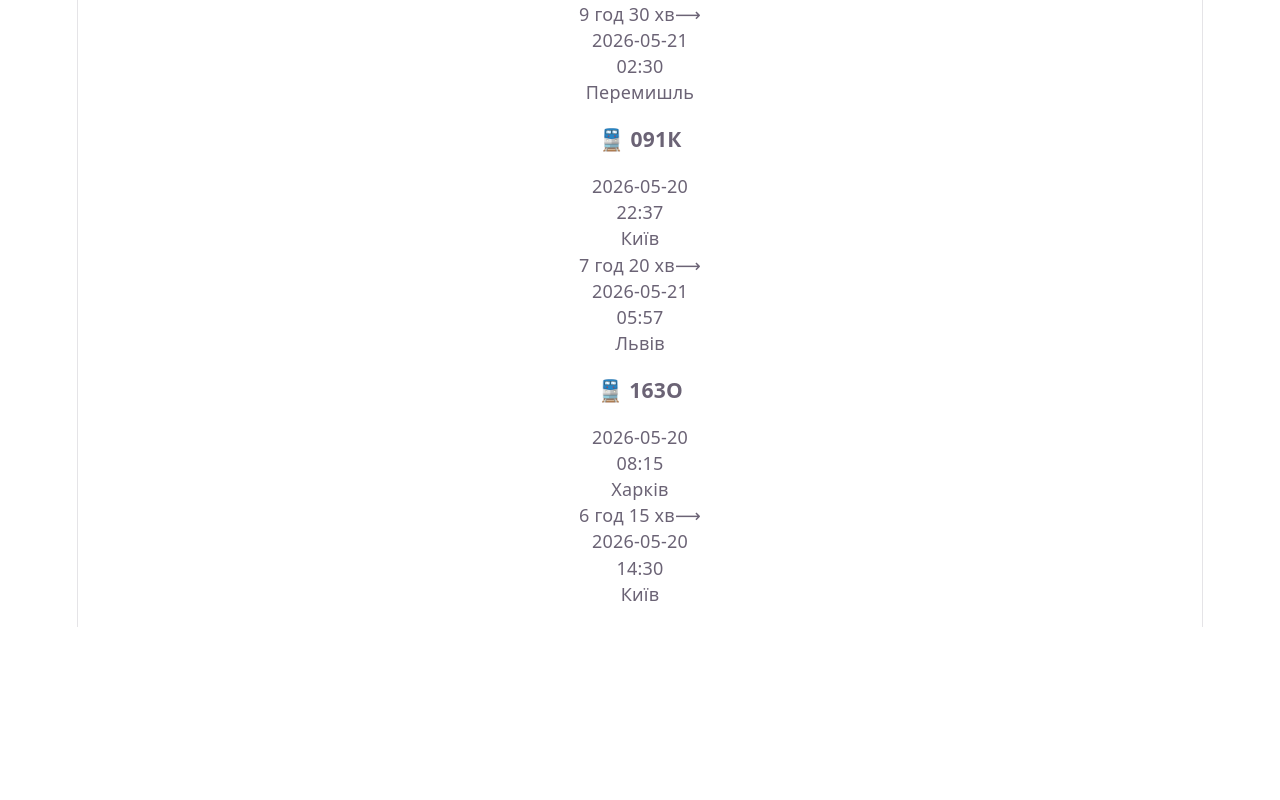
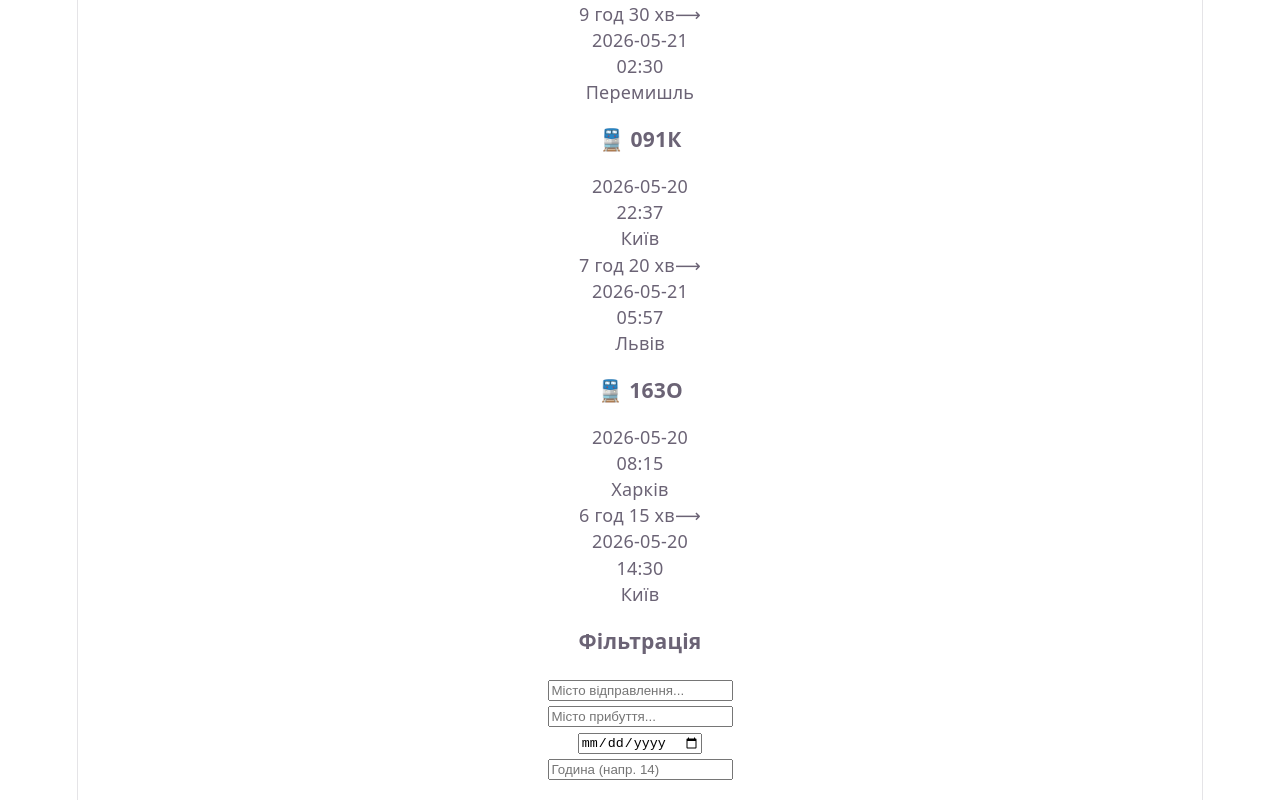
Before and after one commit to julybas/frontend_lab9-10, a React (Vite) app: page / in a window 1280 px wide. Shown: the part 282-1082 px from the top of the page. Before the commit the page ends 909 px from the top, so only its background shows below. Built offline with nearby package versions, Linux system fonts and the light colour scheme.

Commit message:
added filtering for searching with the required parameters

```diff
--- a/src/components/TrainList.jsx
+++ b/src/components/TrainList.jsx
@@ -1,6 +1,25 @@
 import React, { useState } from "react";
 import TrainCard from "./TrainCard";
 import { trains } from "../data/trains";
+
+const FilterInput = ({
+  field,
+  value,
+  onChange,
+  type = "text",
+  placeholder = "",
+  extra = {},
+}) => (
+  <div>
+    <input
+      type={type}
+      placeholder={placeholder}
+      value={value}
+      onChange={(e) => onChange(field, e.target.value)}
+      {...extra}
+    />
+  </div>
+);
 
 const TrainList = () => {
   const [f, setF] = useState({
@@ -29,7 +48,12 @@ const TrainList = () => {
     );
   });
 
+  const hasFilters = f.from || f.to || f.date || f.time;
+
   return (
+    <div>
+      {/* Контент пошуку та картки */}
+      <div>
         <div>
           <input
             type="text"
@@ -37,6 +61,7 @@ const TrainList = () => {
             value={f.query}
             onChange={(e) => updateF("query", e.target.value)}
           />
+        </div>
 
         <div>
           {trains.length === 0 ? (
@@ -50,6 +75,51 @@ const TrainList = () => {
           )}
         </div>
       </div>
+
+      {/* Сайдбар з фільтрами */}
+      <div>
+        <div>
+          <h3>Фільтрація</h3>
+          {hasFilters && (
+            <button
+              onClick={() =>
+                setF({ ...f, from: "", to: "", date: "", time: "" })
+              }
+            >
+              Скинути
+            </button>
+          )}
+        </div>
+
+        <div>
+          <FilterInput
+            field="from"
+            value={f.from}
+            onChange={updateF}
+            placeholder="Місто відправлення..."
+          />
+          <FilterInput
+            field="to"
+            value={f.to}
+            onChange={updateF}
+            placeholder="Місто прибуття..."
+          />
+          <FilterInput
+            field="date"
+            value={f.date}
+            onChange={updateF}
+            type="date"
+          />
+          <FilterInput
+            field="time"
+            value={f.time}
+            onChange={updateF}
+            placeholder="Година (напр. 14)"
+            extra={{ maxLength: 2 }}
+          />
+        </div>
+      </div>
+    </div>
   );
 };
 
```
Lines whose indentation alone changed are shown as unchanged.
